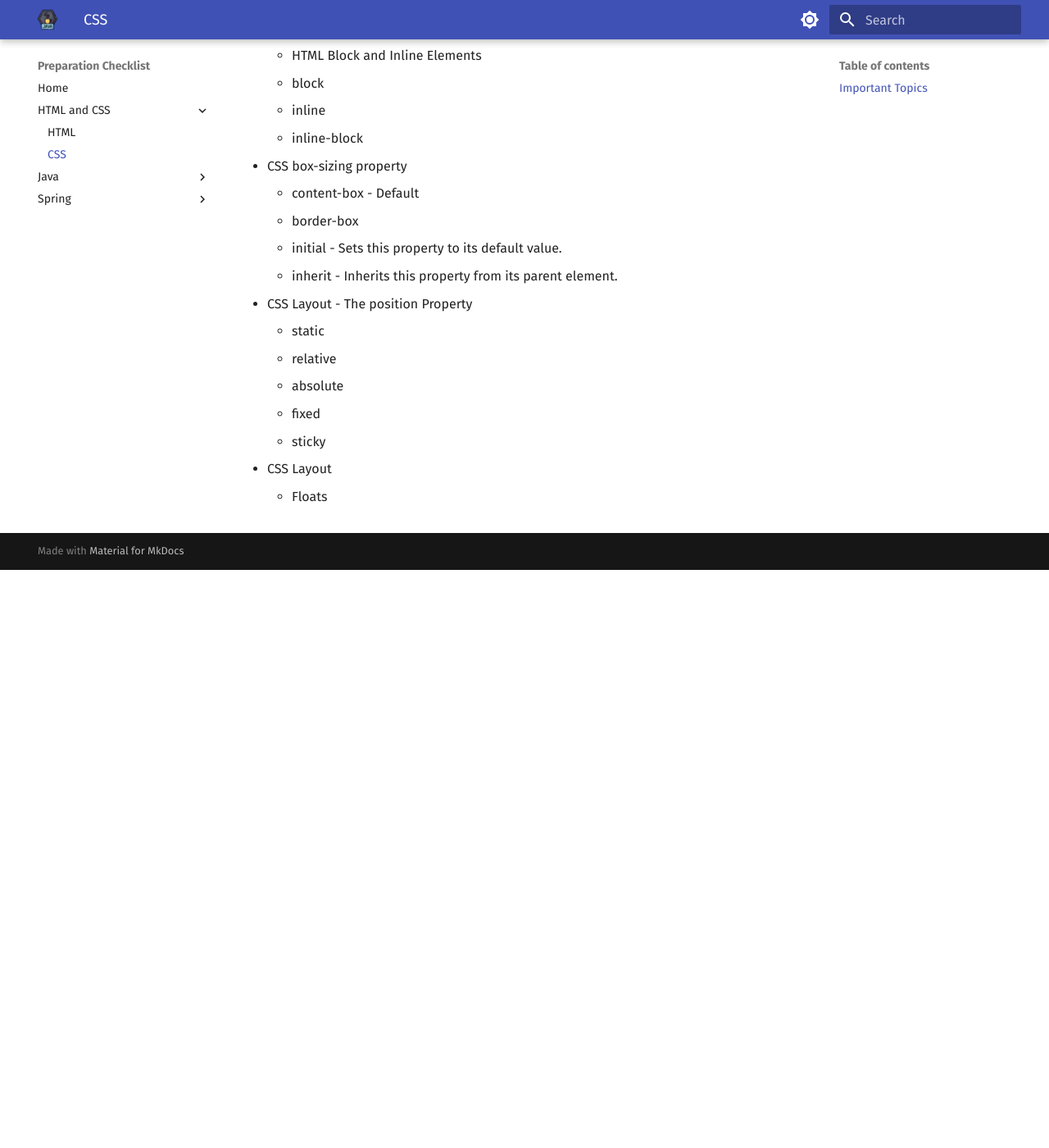
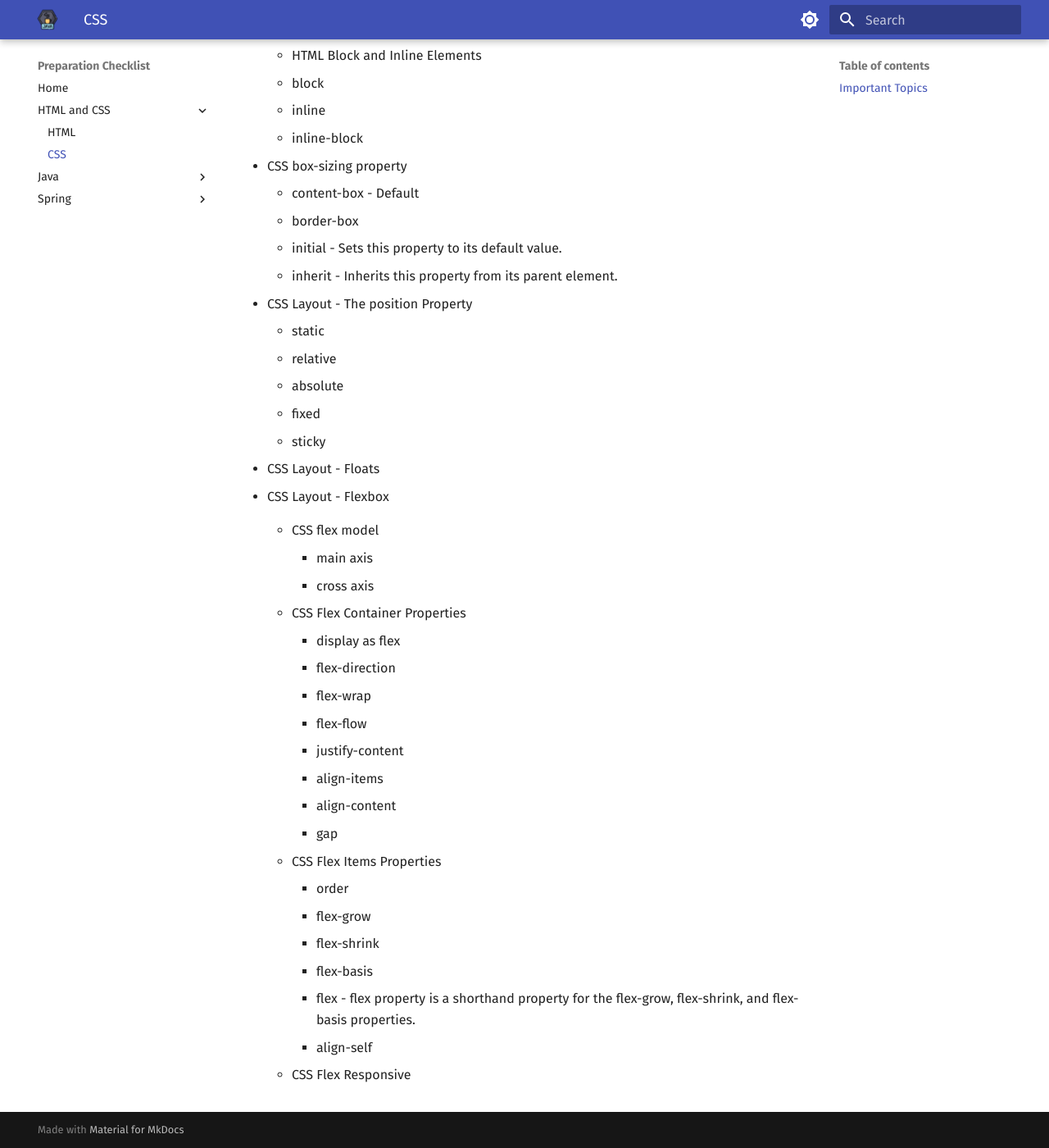
Before and after one commit to shivajideotale/preparation-checklist, an MkDocs documentation site: the page built from docs/html-css/css.md, in a window 1280 px wide and 1400 px high, scrolled down 1871 px. Shown: the whole window at 82% size. Built offline with MkDocs 1.6.1 and Material for MkDocs 9.7.7, drawn with Linux system fonts in a browser that asks for light colours; before the commit the page ends 2566 px from its top, so only the background shows below that.

Commit message:
First Commit

```diff
--- a/docs/html-css/css.md
+++ b/docs/html-css/css.md
@@ -79,5 +79,27 @@
     - fixed
     - sticky
 
-- CSS Layout
-    - Floats
+- CSS Layout - Floats
+
+- CSS Layout - Flexbox
+    - CSS flex model
+        - main axis
+        - cross axis
+
+    - CSS Flex Container Properties
+        - display as flex
+        - flex-direction
+        - flex-wrap
+        - flex-flow
+        - justify-content
+        - align-items
+        - align-content
+        - gap
+    - CSS Flex Items Properties
+        - order
+        - flex-grow
+        - flex-shrink
+        - flex-basis
+        - flex - flex property is a shorthand property for the flex-grow, flex-shrink, and flex-basis properties.
+        - align-self
+    - CSS Flex Responsive
```
